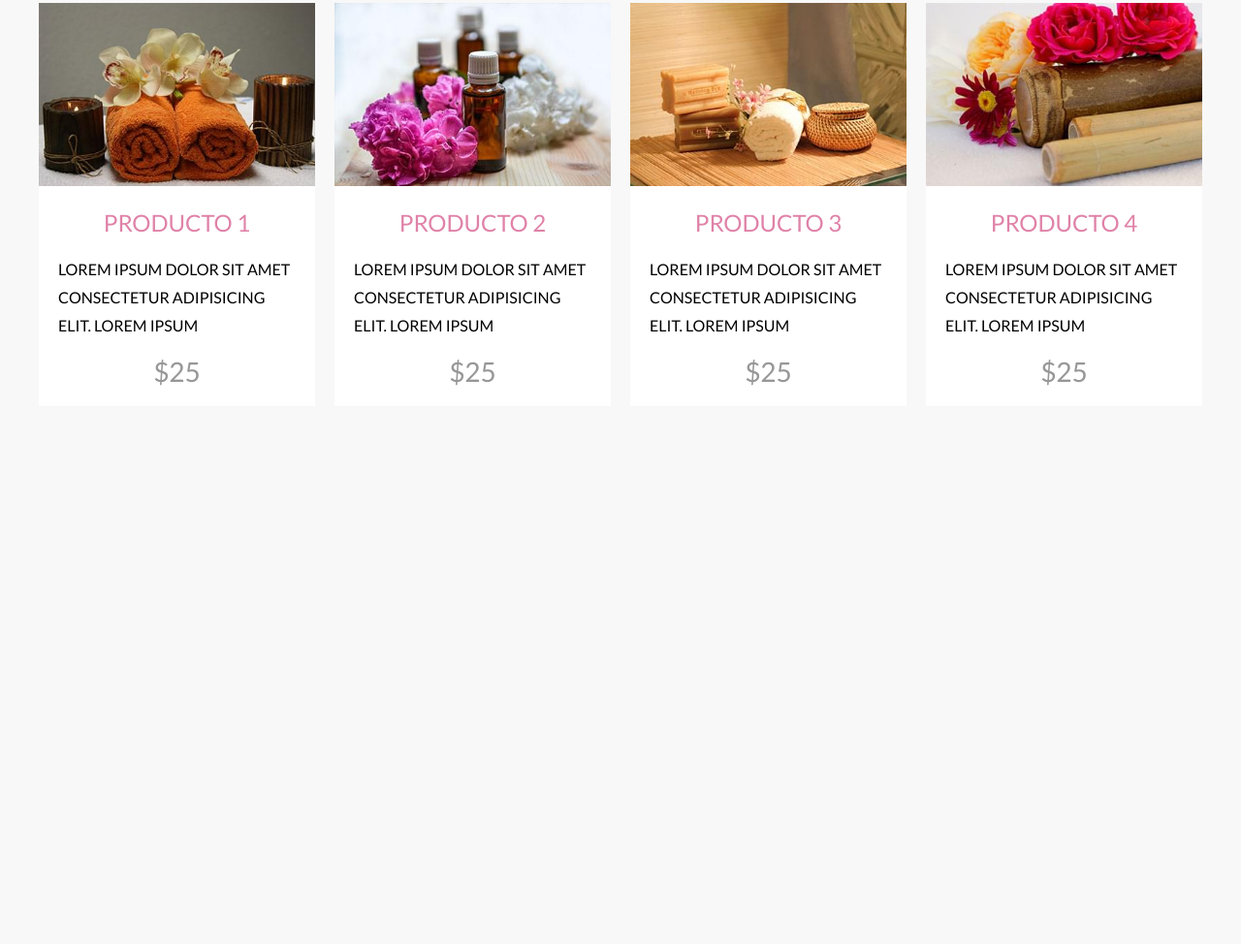
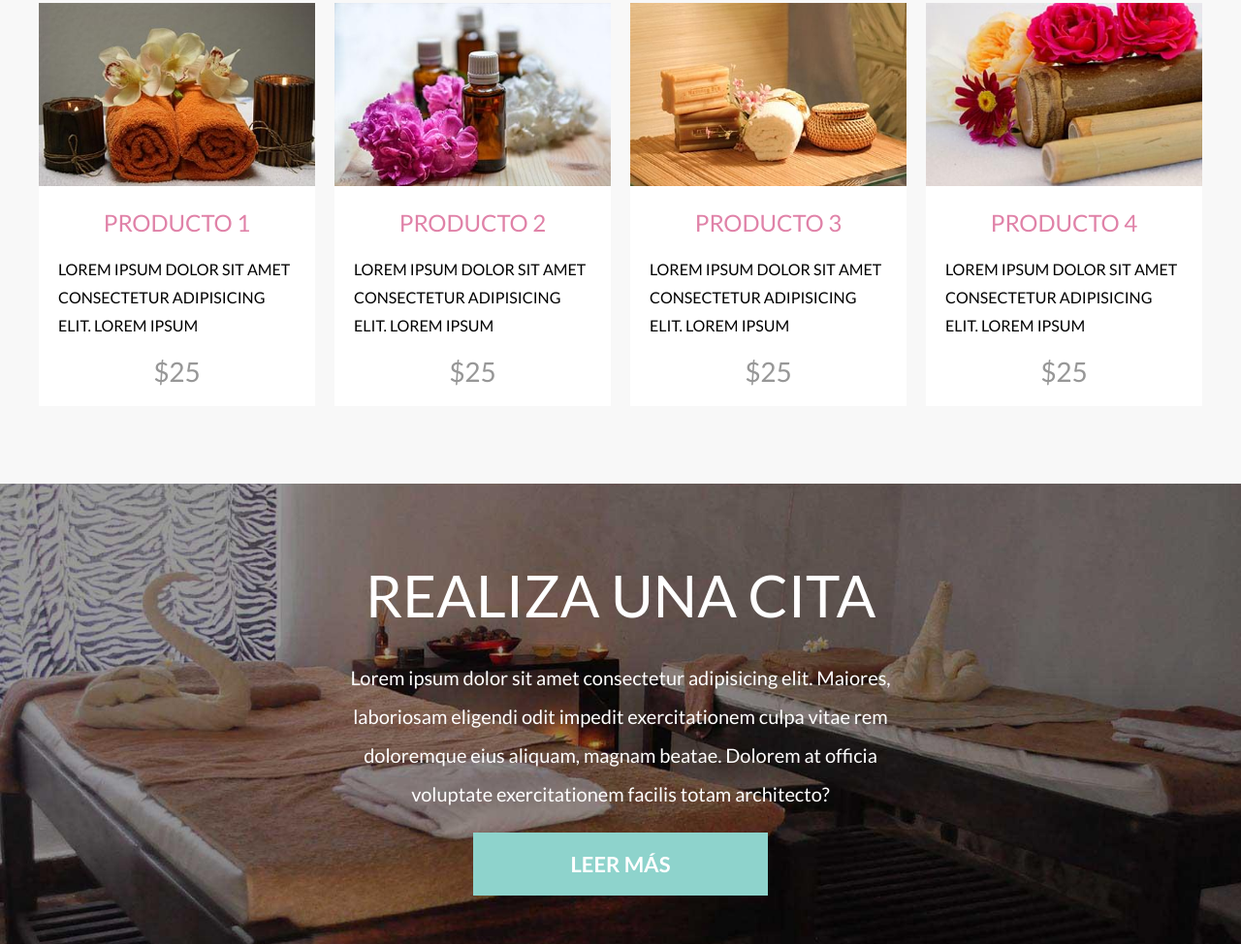
Before and after one commit to Geovanex24/salon-de-belleza, a website: page index.html in a window 1280 px wide. Shown: the part 2893-3867 px from the top of the page at 97% size. Before the commit the page ends 3392 px from the top, so only its background shows below. Drawn offline with Linux system fonts and the light colour scheme; a web font is replaced by a local one.

Commit message:
feat: Add appointments

```diff
--- a/index.html
+++ b/index.html
@@ -211,6 +211,17 @@
             </div>
         </div>
     </main>
+
+    <section class="cita">
+        <h2 class="cita__heading">Realiza una cita</h2>
+        <p class="cita__texto">
+            Lorem ipsum dolor sit amet consectetur adipisicing elit. Maiores, laboriosam eligendi odit impedit
+            exercitationem culpa vitae rem doloremque eius aliquam, magnam beatae. Dolorem at officia voluptate
+            exercitationem facilis totam architecto?
+        </p>
+
+        <a href="3" class="cita__enlace">Leer más</a>
+    </section>
 </body>
 
 </html>
--- /dev/null
+++ b/src/scss/ui/contenido/_cita.scss
@@ -0,0 +1,28 @@
+@use "base/variables" as v;
+@use "base/mixins" as m;
+
+.cita {
+  background-image: url(../img/bg_citas.jpg);
+  background-position: center, center;
+  background-size: cover;
+  background-repeat: no-repeat;
+  background-attachment: fixed;
+  padding: 5rem 0;
+  text-align: center;
+  &__heading {
+    @include m.heading;
+    color: v.$blanco;
+    font-size: 6rem;
+  }
+  &__texto {
+    max-width: 60rem;
+    margin: 0 auto;
+    text-align: center;
+    color: v.$blanco;
+    line-height: 2;
+  }
+  &__enlace {
+    @include m.boton(v.$primario, v.$blanco);
+    padding: 2rem 10rem;
+  }
+}
--- a/src/scss/ui/contenido/_index.scss
+++ b/src/scss/ui/contenido/_index.scss
@@ -2,3 +2,4 @@
 @forward "cards";
 @forward "horarios";
 @forward "productos";
+@forward "cita";
```
Also changed, not shown: build/css/app.css, 1 other file.
